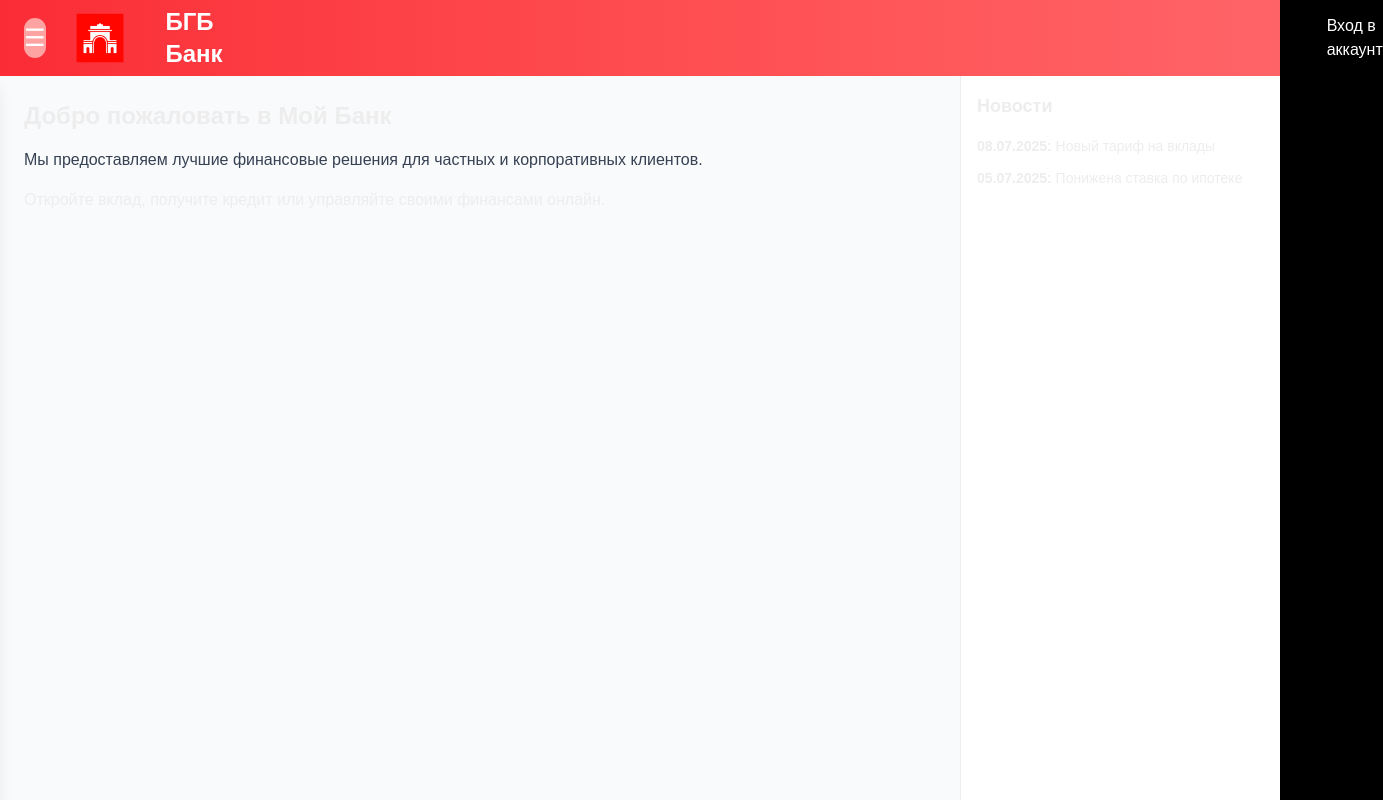
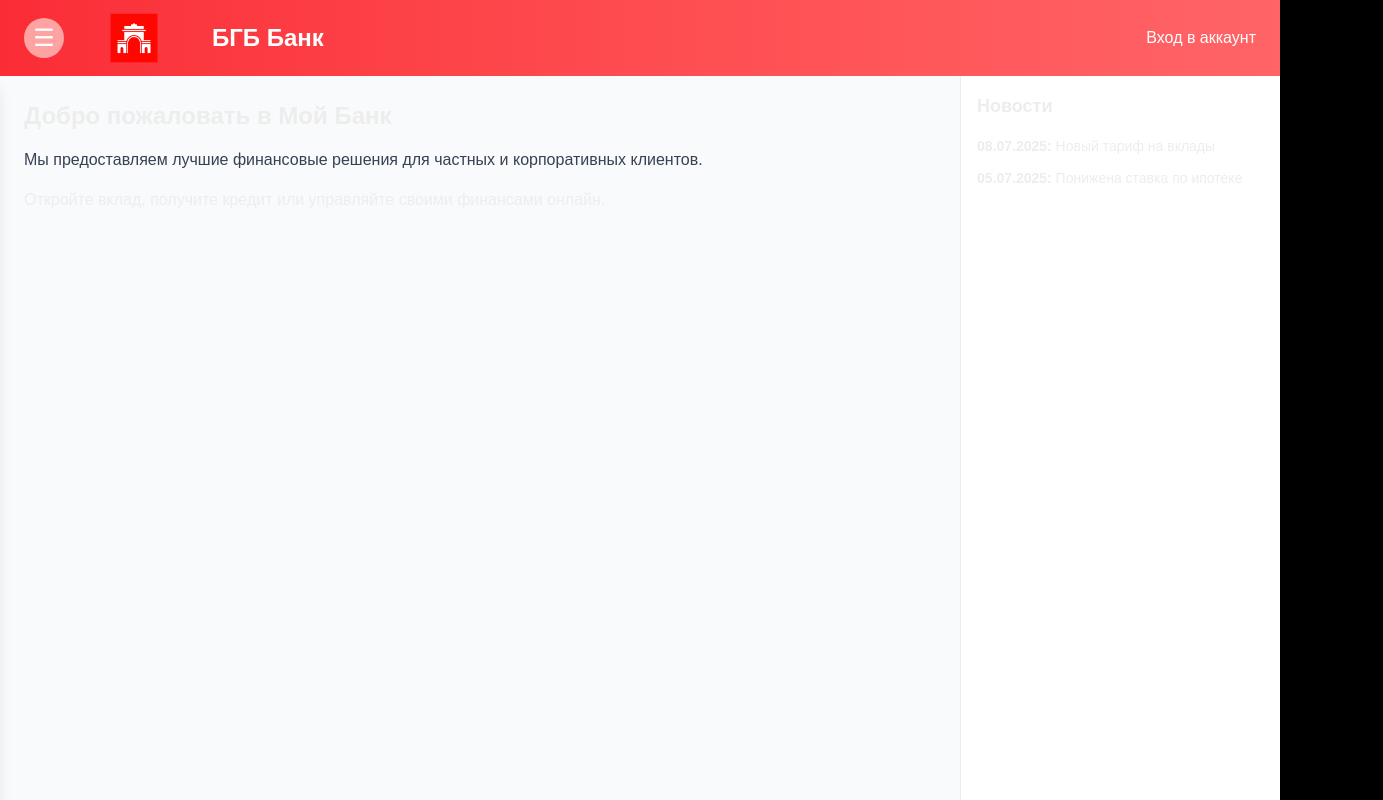
Before and after one commit to L1ang0/bank, a Next.js app: page / in a window 1280 px wide. Shown: the whole page, 1383 px wide, since content can reach past the window. Built offline with nearby package versions, Linux system fonts and the light colour scheme.

Commit message:
fix2 first commit

```diff
--- a/src/components/header.tsx
+++ b/src/components/header.tsx
@@ -1,15 +1,20 @@
 import Link from 'next/link'
 export default function Header({ onMenuClick }: { onMenuClick: () => void }) {
     return (
-            <header className="flex items-center justify-between bg-gradient-to-r from-red-500 to-red-400  text-white px-6 py-1 shadow">
-                <div className="flex items-center space-x-1">
-                <button onClick={onMenuClick} className="text-white text-2xl w-10 h-10 rounded-full bg-red-300 hover:scale-108 transition-all duration-300 cursor-pointer">
-                  &#9776;
-                </button>
-                    <img src="/logo.png" alt="Bank Logo" className="h-17 w-35 -ml-5" />
-                    <Link href="/" className="-ml-2 text-2xl font-bold text-white hover:text-red-200 transition-colors duration-300 cursor-pointer">БГБ Банк</Link>
-                    <Link href="/" className="ml-275 hover:text-red-200 transition-all duration-300 cursor-pointer">Вход в аккаунт</Link>
-                </div>
-            </header>
+            <header className="flex items-center justify-between bg-gradient-to-r from-red-500 to-red-400 text-white px-6 py-1 shadow">
+            <div className="flex items-center">
+              <button onClick={onMenuClick} className="text-white text-2xl w-10 h-10 rounded-full bg-red-300 hover:scale-108 transition-all duration-300 cursor-pointer">
+                &#9776;
+              </button>
+              <img src="/logo.png" alt="Bank Logo" className="h-17 w-35" />
+              <Link href="/" className="ml-2 text-2xl font-bold text-white hover:text-red-200 transition-colors duration-300">
+                БГБ Банк
+              </Link>
+            </div>
+            <Link href="/" className="hover:text-red-200 transition-colors duration-300">
+              Вход в аккаунт
+            </Link>
+          </header>
+
     )
   }
```
